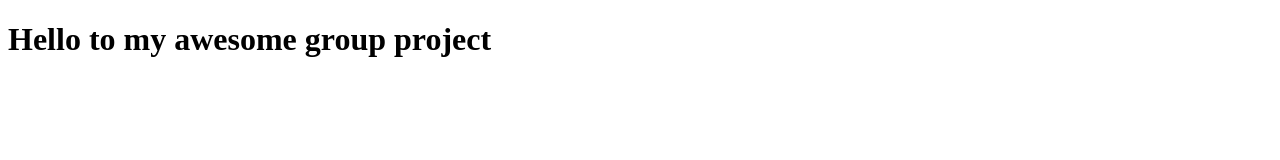
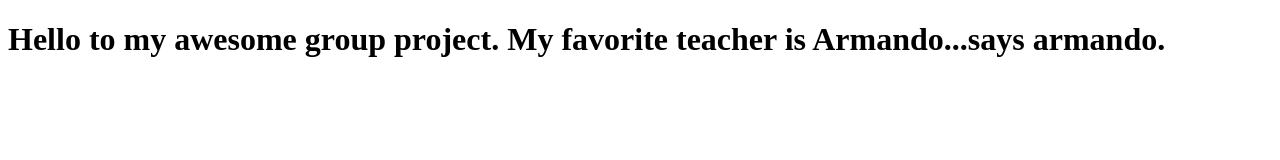
Before and after one commit to armandogautreaux/awesomeProject, a plain HTML site: page index.html in a window 1280 px wide. Drawn offline with Linux system fonts and the light colour scheme.

Commit message:
added best teacher ever

```diff
--- a/index.html
+++ b/index.html
@@ -7,6 +7,6 @@
     <title>Document</title>
   </head>
   <body>
-    <h1>Hello to my awesome group project</h1>
+    <h1>Hello to my awesome group project. My favorite teacher is Armando...says armando.</h1>
   </body>
 </html>
```
